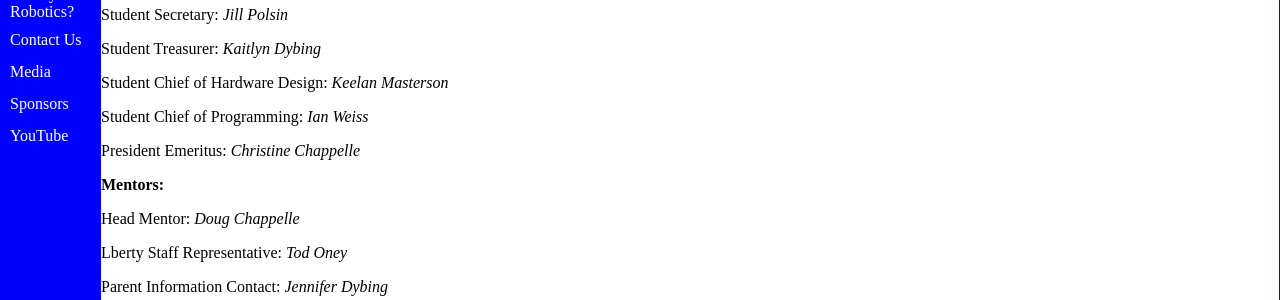
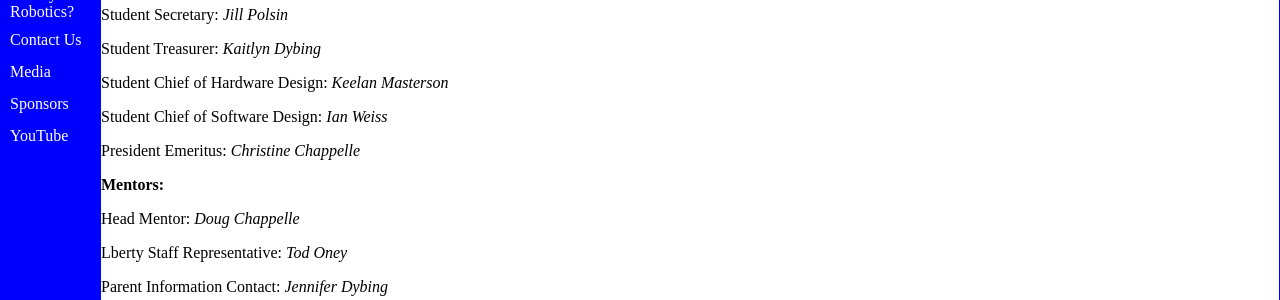
Before and after one commit to katiebugmoon/FRC4131.github.io, a Jekyll site: the page built from contact.html, in a window 1280 px wide. Shown: the part 172-472 px from the top of the page. Built offline with Jekyll 4.4.1, drawn with Linux system fonts in a browser that asks for light colours.

Commit message:
Fix student title

```diff
--- a/contact.html
+++ b/contact.html
@@ -8,7 +8,7 @@ title: Contact Us
 <p>Student Secretary: <a href="https://github.com/Digi755" target="_blank">Jill Polsin</a></p>
 <p>Student Treasurer: <a href="https://github.com/KaitlynDybing" target="_blank">Kaitlyn Dybing</a></p>
 <p>Student Chief of Hardware Design: <a href="" target="_blank">Keelan Masterson</a></p>
-<p>Student Chief of Programming: <a href="https://github.com/endreman0" target="_blank">Ian Weiss</a></p>
+<p>Student Chief of Software Design: <a href="https://github.com/endreman0" target="_blank">Ian Weiss</a></p>
 <p>President Emeritus: <a href="https://github.com/chappellechrs" target="_blank">Christine Chappelle</a></p>
 <b>Mentors:</b>
 <p>Head Mentor: <a href="https://github.com/chappelled" target="_blank">Doug Chappelle</a></p>
```
